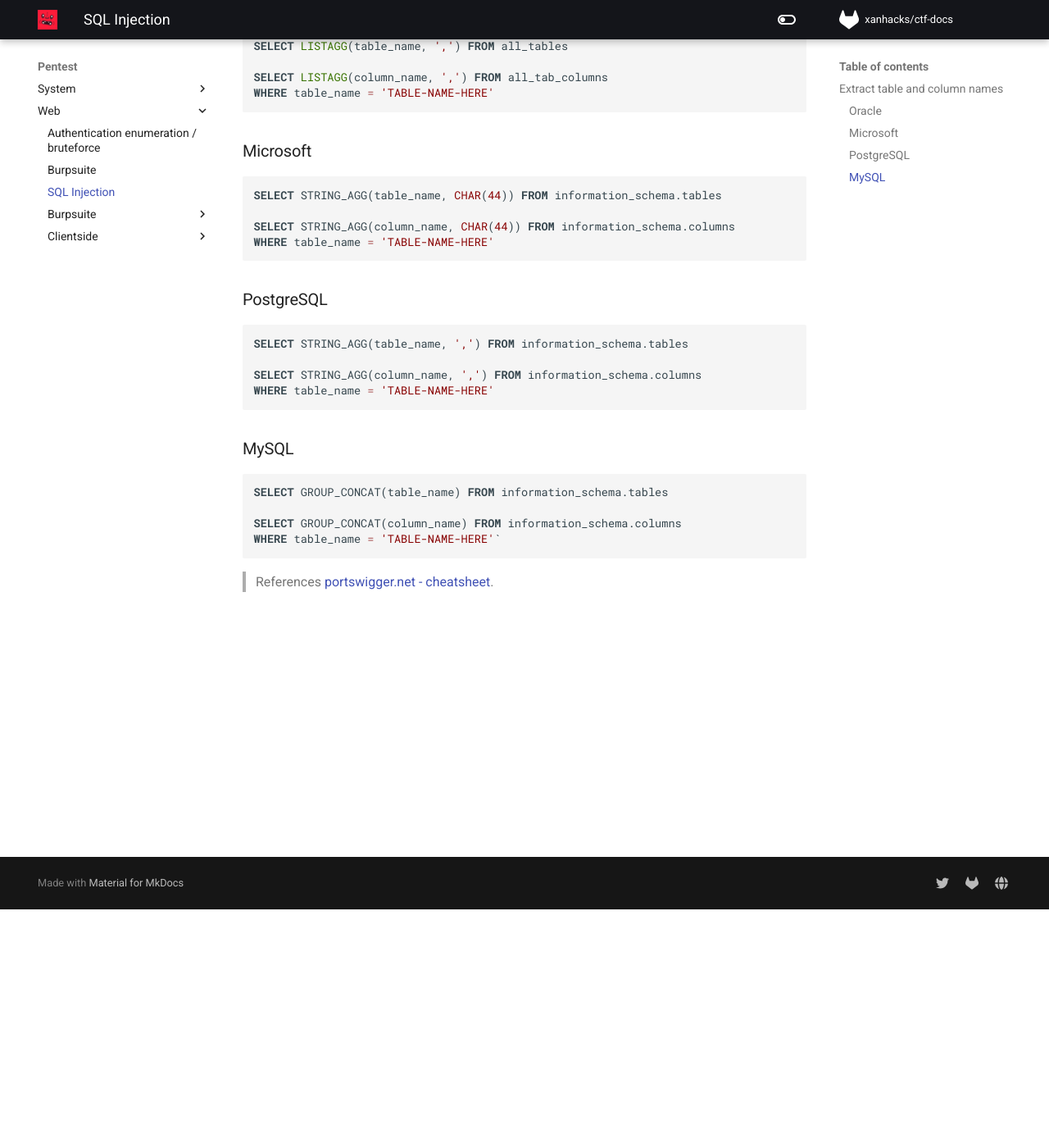
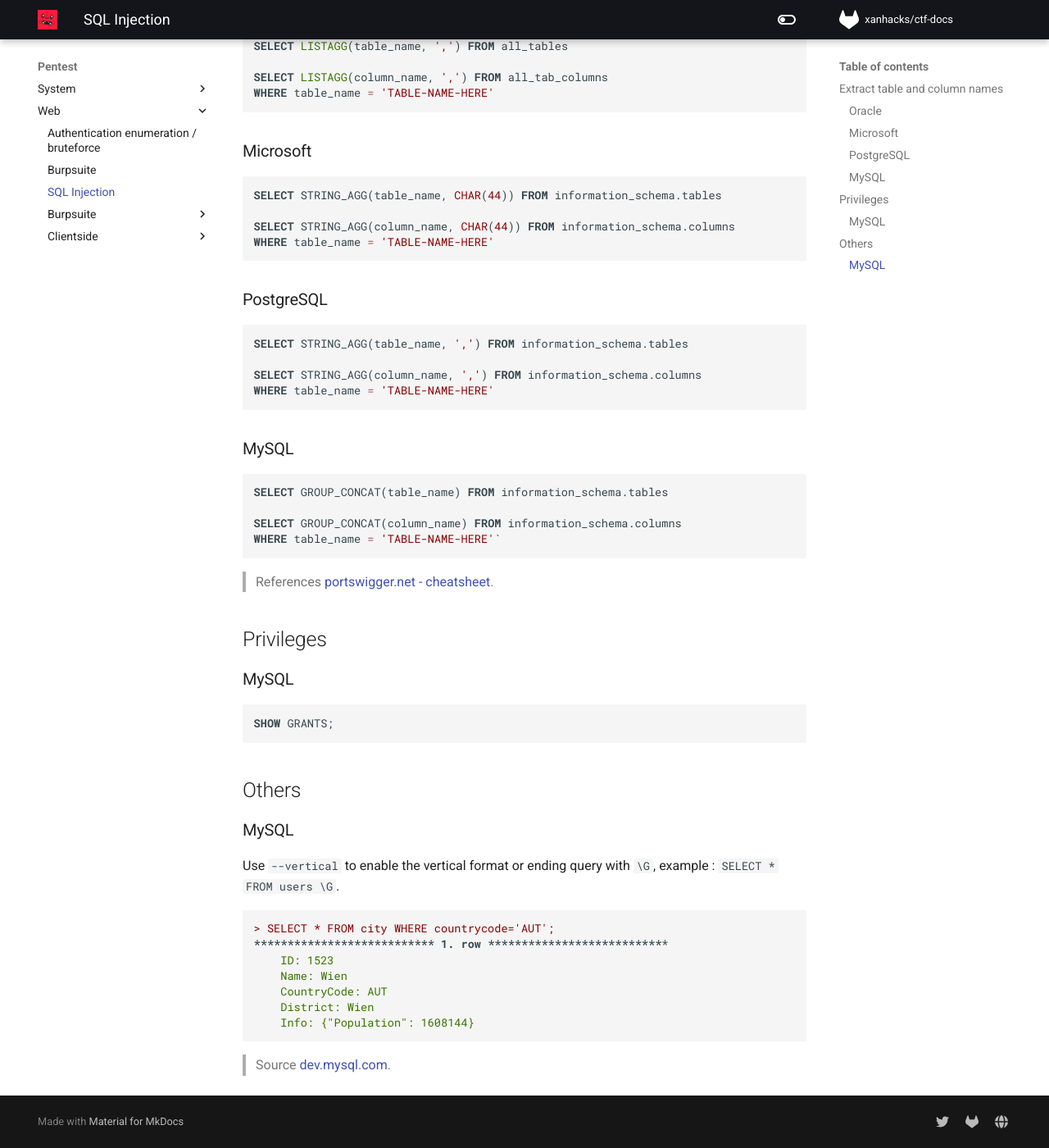
Before and after one commit to xanhacks/ctf-docs, an MkDocs documentation site: the page built from docs/pentest/web/sql-injection.md, in a window 1280 px wide and 1400 px high, scrolled down 291 px. Shown: the whole window at 82% size. Built offline with MkDocs 1.6.1 and Material for MkDocs 9.7.7, drawn with Linux system fonts in a browser that asks for light colours; nearby versions of some CDN libraries; comment, search, counter and statistics services are not loaded.

Commit message:
mysql priv and other

````diff
--- a/docs/pentest/web/sql-injection.md
+++ b/docs/pentest/web/sql-injection.md
@@ -45,3 +45,29 @@ WHERE table_name = 'TABLE-NAME-HERE'`
 
 
 > References [portswigger.net - cheatsheet](https://portswigger.net/web-security/sql-injection/cheat-sheet).
+
+## Privileges
+
+### MySQL
+
+```sql
+SHOW GRANTS;
+```
+
+## Others
+
+### MySQL
+
+Use `--vertical` to enable the vertical format or ending query with `\G`, example : `SELECT * FROM users \G`.
+
+```sql
+> SELECT * FROM city WHERE countrycode='AUT';
+*************************** 1. row ***************************
+	ID: 1523
+	Name: Wien
+	CountryCode: AUT
+	District: Wien
+	Info: {"Population": 1608144}
+```
+
+> Source [dev.mysql.com](https://dev.mysql.com/doc/mysql-shell/8.0/en/mysql-shell-output-vertical.html).
````
Also changed, not shown: docs/others/others.md (+0 -16 lines).
